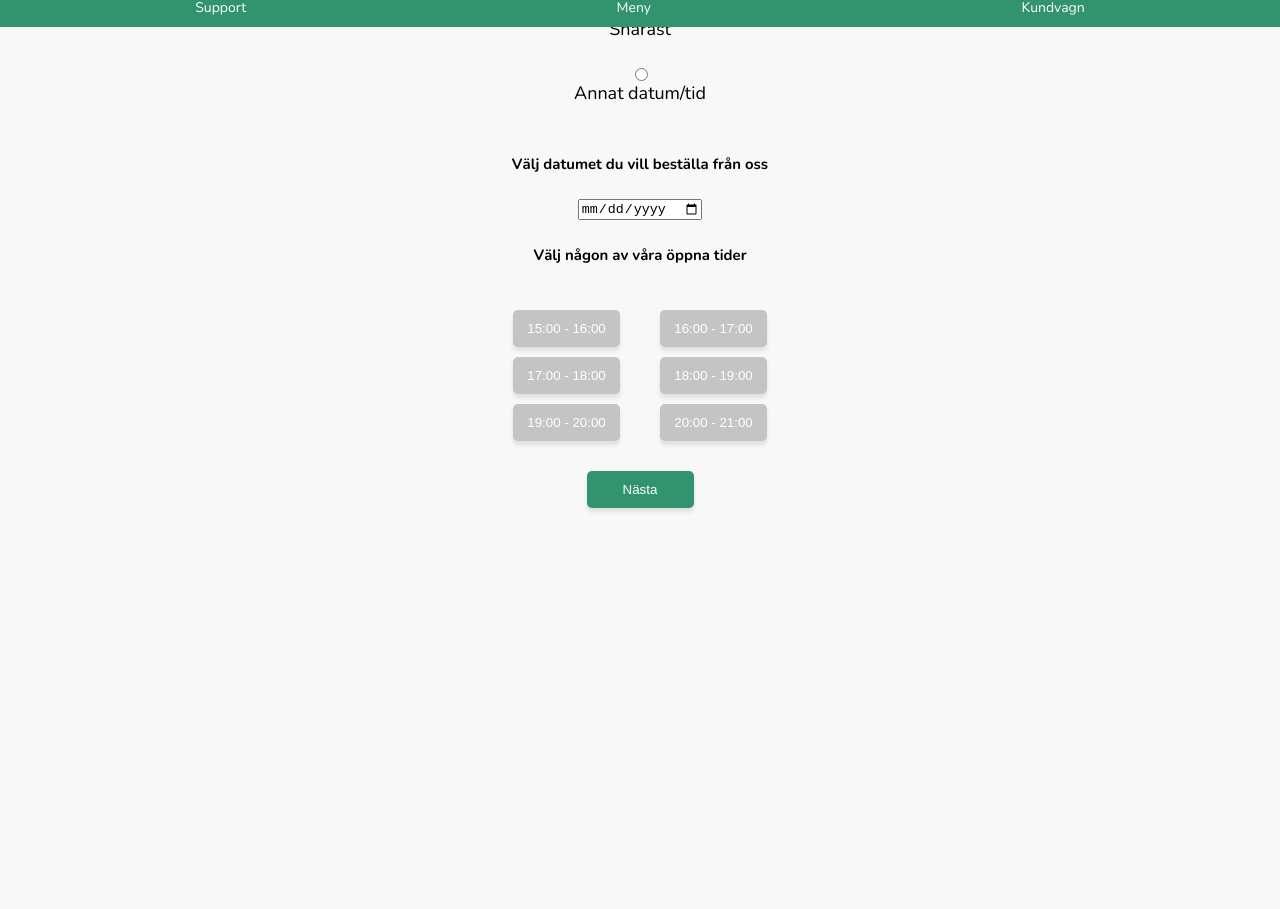
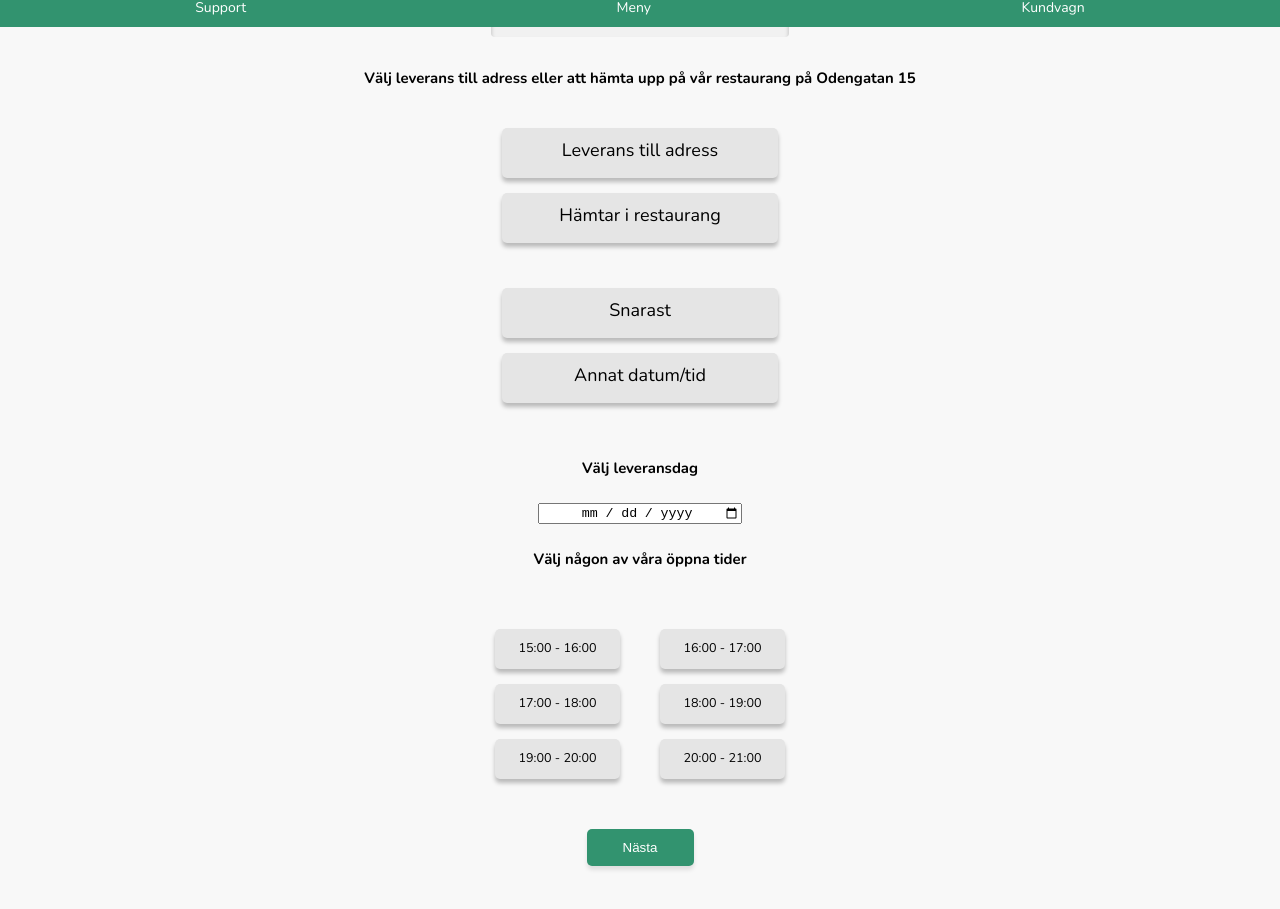
Before and after one commit to martin-linden/SouperHealthy, an Angular app: page /delivery-info in a window 1280 px wide. Shown: the part 773-1682 px from the top of the page. Before the commit the page ends 1411 px from the top, so only its background shows below. Built offline with nearby package versions, Linux system fonts and the light colour scheme.

Commit message:
form radio buttons styled + conditinals work

```diff
--- a/src/app/pages/confirmation/confirmation.component.html
+++ b/src/app/pages/confirmation/confirmation.component.html
@@ -25,7 +25,7 @@
       </tr> -->
       <tr>
         <td>Leveransval:</td>
-        <td>{{infoData.deliveryOption}}</td>
+        <td>{{infoData.deliveryOption}}<br>{{infoData.deliveryTime}}</td>
       </tr>
       <ng-container *ngIf="infoData.deliveryOption === 'Hämtar i restaurang'">
         <tr>
@@ -34,13 +34,19 @@
         </tr>
       </ng-container>
       <tr>
-        <td>Leveransval (tid):</td>
-        <td>{{infoData.deliveryTime}}</td>
+        <td>Datum</td>
+        <td *ngIf="infoData.deliveryTime !== 'Snarast'">{{infoData.date}}</td>
+        <td *ngIf="infoData.deliveryTime === 'Snarast'">{{data.dateToday}}</td>
+      </tr>
+      <tr>
+        <td>Vald tid:</td>
+        <td *ngIf="infoData.deliveryTime === 'Snarast'" id="deliveryOption">Snarast (ca 30 minuter från order)</td>
+        <td *ngIf="infoData.deliveryTime !== 'Snarast'" id="deliveryOption">{{infoData.time}}</td>
       </tr>
       <ng-container *ngIf="infoData.deliveryOption === 'Leverans till adress'">
       <tr>
         <td>Leveransadress:</td>
-        <td>{{infoData.address}}</td>
+        <td>{{infoData.address}} <br>{{infoData.ort}}</td>
       </tr>
     </ng-container>
 
@@ -66,7 +72,7 @@
   </table>
     <hr>
     <h5>Order id: #00217 </h5>
-  <h4>Total summa: {{totalSum.totalSum}} kr</h4>
+  <h4>Total summa: {{data.totalSum}} kr</h4>
 </div>
 <app-timer></app-timer>
 <hr width="80%">
--- a/src/app/pages/confirmation/confirmation.component.ts
+++ b/src/app/pages/confirmation/confirmation.component.ts
@@ -11,16 +11,16 @@ import SoupJson from '../../../assets/soups.json';
 export class ConfirmationComponent implements OnInit {
 
   store: any
-  cartData: any;
-  infoData: any;
-  totalSum: any;
+  cartData: any
+  infoData: any
+  data: any
 
 
   constructor(public router: Router, public soupsStore: SoupsStoreService) {
 
     this.store = soupsStore.soups
 
-    this.totalSum = JSON.parse(sessionStorage.getItem('receipt'))
+    this.data = JSON.parse(sessionStorage.getItem('receipt'))
     this.cartData = JSON.parse(sessionStorage.getItem('receipt')).cart
     this.infoData = JSON.parse(sessionStorage.getItem('receipt')).info
 
--- a/src/app/pages/delivery-info/delivery-info.component.html
+++ b/src/app/pages/delivery-info/delivery-info.component.html
@@ -2,16 +2,6 @@
 <form #f="ngForm" [ngFormOptions]="{updateOn: 'blur'}" novalidate>
     <h2>Leveransinformation</h2>
     <div class="delivery-info-container">
-       <!--  <select id="selectOne" (change)="changeSelect()" name="selectOne" ngModel={{localFormData.selectOne}}>
-            <option id="delivery" value="Leverans till adress">Leverans till adress</option>
-            <option id="pickup" value="Hämtar i restaurang">Hämtar i restaurang</option>
-          </select> -->
-        <input type="radio" id="adress" name="deliveryOption" value="Leverans till adress" ngModel={{localFormData.deliveryOption}}>
-         <label for="adress">Leverans till adress</label><br>
-
-        <input type="radio" id="get" name="deliveryOption" value="Hämtar i restaurang" ngModel={{localFormData.deliveryOption}}>
-         <label for="get">Hämtar i restaurang</label><br>
-
          <div class="input-container">
             <div class="input-content-container">
                 <img src="../../../assets/images/svg/guest.svg">
@@ -51,6 +41,13 @@
             </div>
             <input type="text"  name="postnumber" placeholder="Postnummer" ngModel={{localFormData.postnumber}}>
         </div>
+        <div class="input-container">
+            <div class="input-content-container">
+                <img src="../../../assets/images/svg/post-number.svg">
+                <p>Ort</p>
+            </div>
+            <input type="text"  name="ort" placeholder="Postnummer" ngModel={{localFormData.ort}}>
+        </div>
 <!--  </ng-container>   -->
         </div>
 
@@ -63,37 +60,55 @@
             <textarea class="text"  name="textarea" placeholder="Extra information till bud (portkod, våning, mm)" ngModel={{localFormData.textarea}}></textarea>
         </div>
     </div>
+    <h5>Välj leverans till adress eller att hämta upp på vår restaurang på Odengatan 15</h5>
+    <div class="delivery-option">
+        <input type="radio" id="adress" name="deliveryOption" value="Leverans till adress" ngModel={{localFormData.deliveryOption}}>
+        <label for="adress">Leverans till adress</label><br>
 
-    <input type="radio" id="asap" name="deliveryTime" value="Snarast" ngModel={{localFormData.deliveryTime}}>
-    <label for="asap">Snarast</label><br>
+       <input type="radio" id="get" name="deliveryOption" value="Hämtar i restaurang" ngModel={{localFormData.deliveryOption}}>
+        <label for="get">Hämtar i restaurang</label><br>
+    </div>
 
-    <input type="radio" id="other" name="deliveryTime" value="Annat datum/tid" ngModel={{localFormData.deliveryTime}}>
-    <label for="other">Annat datum/tid</label><br>
+    <div class="delivery-option">
+        <input type="radio" id="asap" name="deliveryTime" value="Snarast" ngModel={{localFormData.deliveryTime}}>
+        <label for="asap">Snarast</label><br>
 
-    <h5>Välj datumet du vill beställa från oss</h5>
+        <input type="radio" id="other" name="deliveryTime" value="Annat datum/tid" ngModel={{localFormData.deliveryTime}}>
+        <label for="other">Annat datum/tid</label><br>
+    </div>
+
+    <h5>Välj leveransdag</h5>
     <input type="date" id="birthday" name="date" ngModel={{localFormData.date}}>
 
     <h5>Välj någon av våra öppna tider</h5>
     <div class="time-container">
         <div class="column">
-                <button id="time1">15:00 - 16:00</button>
-                <button>17:00 - 18:00</button>
-                <button>19:00 - 20:00</button>
+            <div class="delivery-times">
+                <input type="radio" id="15:00 - 16:00" name="time" value="15:00 - 16:00" ngModel={{localFormData.time}}>
+                <label for="15:00 - 16:00">15:00 - 16:00</label><br>
+
+                <input type="radio" id="17:00 - 18:00" name="time" value="17:00 - 18:00" ngModel={{localFormData.time}}>
+                <label for="17:00 - 18:00">17:00 - 18:00</label><br>
+
+                <input type="radio" id="19:00 - 20:00" name="time" value="19:00 - 20:00" ngModel={{localFormData.time}}>
+                <label for="19:00 - 20:00">19:00 - 20:00</label><br>
+            </div>
             </div>
 
             <div class="column">
-                <button>16:00 - 17:00</button>
-                <button>18:00 - 19:00</button>
-                <button>20:00 - 21:00</button>
+              <div class="delivery-times">
+                <input type="radio" id="16:00 - 17:00" name="time" value="16:00 - 17:00" ngModel={{localFormData.time}}>
+                <label for="16:00 - 17:00">16:00 - 17:00</label><br>
+
+                <input type="radio" id="18:00 - 19:00" name="time" value="18:00 - 19:00" ngModel={{localFormData.time}}>
+                <label for="18:00 - 19:00">18:00 - 19:00</label><br>
+
+                <input type="radio" id="20:00 - 21:00" name="time" value="20:00 - 21:00" ngModel={{localFormData.time}}>
+                <label for="20:00 - 21:00">20:00 - 21:00</label><br>
+            </div>
             </div>
         </div>
         <a routerLink="/order-overview">
     <button type=submit (click)="submit(f.value)">Nästa</button>
         </a>
 </form>
-
-
-<!-- <select id="select" name="select" ngModel={{localFormData.select}}>
-    <option value="Snarast">Snarast</option>
-    <option value="Annat datum/tid">Annat datum/tid</option>
-  </select> -->
--- a/src/app/pages/delivery-info/delivery-info.component.scss
+++ b/src/app/pages/delivery-info/delivery-info.component.scss
@@ -152,4 +152,84 @@ form {
     width: 107px;
     height: 37px;
   }
+
+  .delivery-option {
+    margin-bottom: 30px;
+    input[type="radio"] {
+      opacity: 0;
+      position: fixed;
+      width: 0;
+    }
+    label {
+      text-align: center;
+      width: 236px;
+      height: 30px;
+      display: inline-block;
+      background-color: #e5e5e5;
+      padding: 10px 20px;
+      box-shadow: 0px 4px 4px rgba(0, 0, 0, 0.25);
+      border-radius: 5px;
+      margin-top: 15px;
+      &:hover {
+        box-shadow: 0px 4px 4px rgba(0, 0, 0, 0.6);
+      }
+    }
+
+    input[type="radio"]:checked + label {
+      background-color: #32936f;
+      color: white;
+    }
+  }
+
+  .delivery-times {
+    margin-bottom: 30px;
+    input[type="radio"] {
+      opacity: 0;
+      position: fixed;
+      width: 0;
+    }
+    label {
+      text-align: center;
+      width: 85px;
+      height: 20px;
+      display: inline-block;
+      background-color: #e5e5e5;
+      padding: 10px 20px;
+      box-shadow: 0px 4px 4px rgba(0, 0, 0, 0.25);
+      border-radius: 5px;
+      margin-top: 15px;
+      font-size: 70%;
+      &:hover {
+        box-shadow: 0px 4px 4px rgba(0, 0, 0, 0.6);
+      }
+    }
+
+    input[type="radio"]:checked + label {
+      background-color: #32936f;
+      color: white;
+    }
+  }
+
+  ::-webkit-datetime-edit {
+    padding-left: 40px;
+    padding-right: 40px;
+  }
+  ::-webkit-datetime-edit-fields-wrapper {
+    border: none;
+  }
+  ::-webkit-datetime-edit-text {
+    padding: 0 0.5em;
+  }
+  ::-webkit-datetime-edit-month-field {
+  }
+  ::-webkit-datetime-edit-day-field {
+  }
+  ::-webkit-datetime-edit-year-field {
+  }
+  ::-webkit-inner-spin-button {
+    display: none;
+  }
+  ::-webkit-calendar-picker-indicator {
+    color: green;
+  }
 }
--- a/src/app/pages/order-overview/order-overview.component.html
+++ b/src/app/pages/order-overview/order-overview.component.html
@@ -64,11 +64,10 @@
         <td>Postnummer:</td>
         <td>{{localData.postnumber}}</td>
       </tr>
-
-      <!-- <tr>
+      <tr>
         <td>Ort:</td>
-        <td>Stockholm</td>
-      </tr> -->
+        <td>{{localData.ort}}</td>
+      </tr>
 
     <h5>Meddelande till bud:</h5>
     <p id="message">{{localData.textarea}}</p>
@@ -89,17 +88,19 @@
       </tr>
       <tr>
         <td>Leveransval:</td>
-        <td id="option">{{localData.deliveryOption}}</td>
+        <td id="option">{{localData.deliveryOption}}<br>{{localData.deliveryTime}}</td>
       </tr>
       <tr>
-        <td>Leveransval (tid):</td>
-        <td id="deliveryOption">{{localData.deliveryTime}}</td>
-      </tr>
-      <tr>
-        <td>Datum:</td>
+        <td>Valt datum:</td>
         <td *ngIf="localData.deliveryTime === 'Snarast'">{{today}}</td>
         <td *ngIf="localData.deliveryTime === 'Annat datum/tid'">{{localData.date}}</td>
       </tr>
+      <tr>
+        <td>Vald tid:</td>
+        <td *ngIf="localData.deliveryTime === 'Snarast'" id="deliveryOption">Snarast (ca 30 minuter från order)</td>
+        <td *ngIf="localData.deliveryTime === 'Annat datum/tid'" id="deliveryOption">{{localData.time}}</td>
+      </tr>
+
       <ng-container *ngIf="localData.select === 'Snarast'">
       <tr>
         <td>Beräknad tid efter order:</td>
@@ -112,10 +113,10 @@
         <td>16.30</td>
       </tr>
     </ng-container>
- <!--    <tr *ngIf="localData.pickup">
+ <tr *ngIf="localData.deliveryOption === 'Hämtar i restaurang'">
       <td>Restaurangadress:</td>
       <td>Odengatan 5</td>
-    </tr> -->
+    </tr>
     </tbody>
     </table>
     </div>
--- a/src/app/pages/order-overview/order-overview.component.ts
+++ b/src/app/pages/order-overview/order-overview.component.ts
@@ -44,7 +44,7 @@ export class OrderOverviewComponent implements OnInit {
       return acc
     }, {});
  */
-    sessionStorage.setItem('receipt',JSON.stringify({ cart: this.store, info: this.localData, totalSum: this.calcTotalSum()}));
+    sessionStorage.setItem('receipt',JSON.stringify({ cart: this.store, info: this.localData, totalSum: this.calcTotalSum(), dateToday: this.today}));
   }
 
 
```
